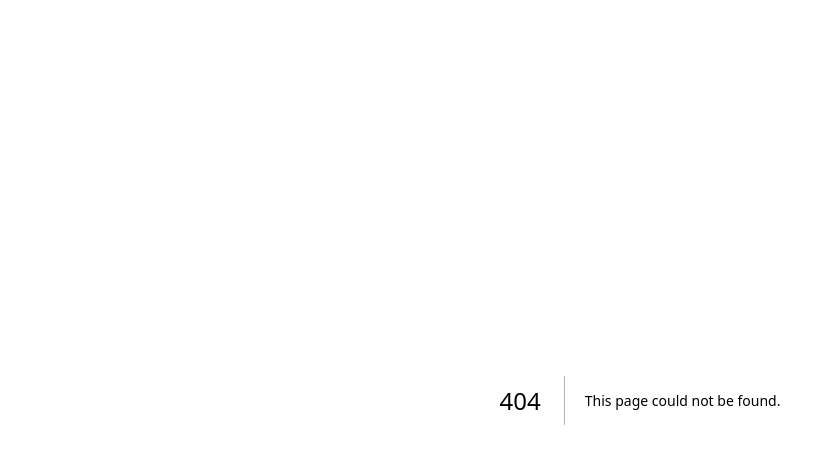
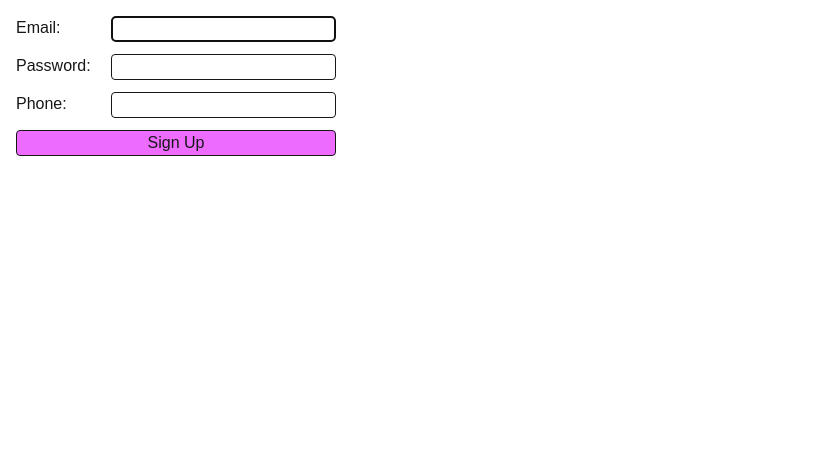
Before and after one commit to rtvasu/atari, a Next.js app: page /signup in a window 1280 px wide. Before the commit this address had no page. Shown: the top 464 px of the page, without its empty margins (0-827 px from the left). Built offline with nearby package versions, Linux system fonts and the light colour scheme.

Commit message:
create a signup handler and call it on click of sign up button

```diff
--- /dev/null
+++ b/app/api/signup/route.ts
@@ -0,0 +1,13 @@
+import { NextResponse } from 'next/server';
+
+type SignUpBody = {
+    username: string;
+    password: string;
+    phone: number;
+}
+
+export async function POST(request: Request) {
+    let body: SignUpBody = await request.json();
+    const email = body.username;
+    return NextResponse.json({ ok: true });
+}
--- a/app/page.tsx
+++ b/app/page.tsx
@@ -1,5 +1,5 @@
-import SignUpPage from "./pages/SignupPage";
+import SignUp from "./signup/page";
 
 export default function Home() {
-  return <SignUpPage />;
+  return <SignUp />;
 }
--- a/app/pages/SignupPage.tsx
+++ /dev/null
@@ -1,29 +0,0 @@
-export default function SignUpPage() {
-  type FieldProps = {
-    label: string;
-    autoFocus?: boolean;
-  };
-
-  function Field({ label, autoFocus }: FieldProps) {
-    return (
-      <label className="max-w-xs flex justify-between">
-        {label}:
-        <input autoFocus={autoFocus} className="border border-foreground px-2 rounded-sm" />
-      </label>
-    );
-  };
-
-  return (
-    <div className="flex flex-col gap-3 p-4">
-      <Field label="Email" autoFocus />
-      <Field label="Password" />
-      <Field label="Phone" />
-      <button className="
-        border border-foreground
-        rounded-sm max-w-xs cursor-pointer
-        bg-fuchsia-400 hover:bg-fuchsia-500">
-          Sign Up
-      </button>
-    </div>
-  );
-}
--- /dev/null
+++ b/app/signup/page.tsx
@@ -0,0 +1,54 @@
+'use client';
+
+export default function SignUp() {
+  type FieldProps = {
+    label: string;
+    autoFocus?: boolean;
+    type: string;
+  };
+
+  async function handleSubmit(e: React.FormEvent<HTMLFormElement>) {
+    e.preventDefault();
+    const formData = new FormData(e.currentTarget);
+
+    const res = await fetch('/api/signup', {
+      method: 'POST',
+      headers: { 'Content-Type': 'application/json' },
+      body: JSON.stringify({
+        username: formData.get('email'),
+        password: formData.get('password'),
+        phone: Number(formData.get('phone')),
+      }),
+    });
+
+    const data = await res.json();
+
+    if (!res.ok) {
+      alert(data.error);
+      return;
+    }
+  }
+
+  function Field({ label, autoFocus, type }: FieldProps) {
+    return (
+      <label className="max-w-xs flex justify-between">
+        {label}:
+        <input required autoFocus={autoFocus} type={type} className="border border-foreground px-2 rounded-sm" />
+      </label>
+    );
+  };
+
+  return (
+    <form onSubmit={handleSubmit} className="flex flex-col gap-3 p-4">
+      <Field label="Email" type="email" autoFocus />
+      <Field label="Password" type="password" />
+      <Field label="Phone" type="tel" />
+      <button onClick={() => {}} className="
+        border border-foreground
+        rounded-sm max-w-xs cursor-pointer
+        bg-fuchsia-400 hover:bg-fuchsia-500">
+          Sign Up
+      </button>
+    </form>
+  );
+}
```
